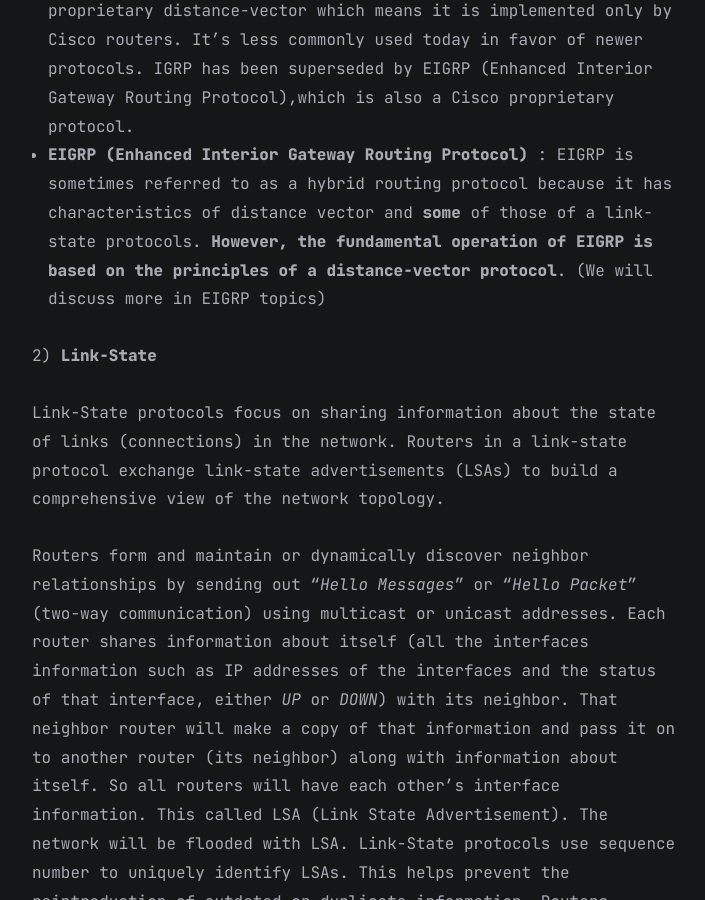
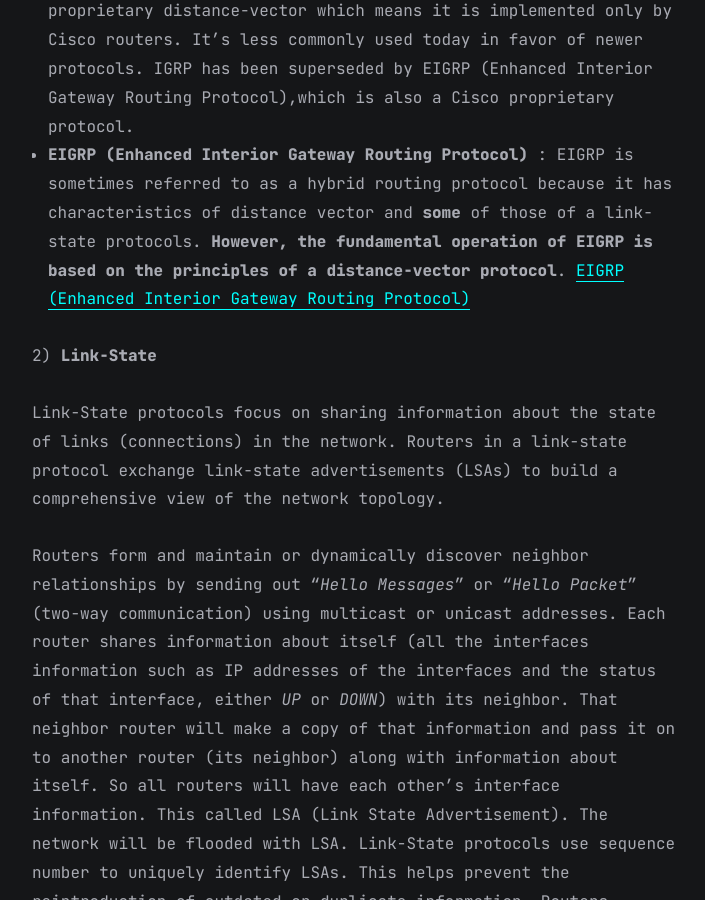
Before and after one commit to faridarif/faridarif.github.io, a Jekyll site: the page built from all_collections/_posts/2023-07-11-routing.md, in a window 1280 px wide and 900 px high, scrolled down 12584 px. Shown: the whole window, without its empty margins (283-988 px from the left). Built offline with Jekyll 4.4.1, drawn with Linux system fonts in a browser that asks for light colours.

Commit message:
Update 2023-07-11-routing.md

```diff
--- a/all_collections/_posts/2023-07-11-routing.md
+++ b/all_collections/_posts/2023-07-11-routing.md
@@ -158,7 +158,7 @@ Distance vector routing protocol as an analogy, similar to a sign board. If we w
 
 - **RIP(Routing Information Protocol)** : RIP is a classic example of a distance-vector protocol. It uses hop count as the metric and employs a maximum hop count limit to prevent routing loops. RIPv2 introduces subnet support and some improvements over the original RIP. It's suitable for small to medium-sized networks.
 - **IGRP (Interior Gateway Routing Protocol)** : IGRP is a Cisco-proprietary distance-vector which means it is implemented only by Cisco routers. It's less commonly used today in favor of newer protocols. IGRP has been superseded by EIGRP (Enhanced Interior Gateway Routing Protocol),which is also a Cisco proprietary protocol.
-- **EIGRP (Enhanced Interior Gateway Routing Protocol)** : EIGRP is sometimes referred to as a hybrid routing protocol because it has characteristics of distance vector and **some** of those of a link-state protocols. **However, the fundamental operation of EIGRP is based on the principles of a distance-vector protocol**. (We will discuss more in EIGRP topics)
+- **EIGRP (Enhanced Interior Gateway Routing Protocol)** : EIGRP is sometimes referred to as a hybrid routing protocol because it has characteristics of distance vector and **some** of those of a link-state protocols. **However, the fundamental operation of EIGRP is based on the principles of a distance-vector protocol**. [EIGRP (Enhanced Interior Gateway Routing Protocol)](https://faridarif.github.io/posts/EIGRP/)
 
 2) **Link-State**
 
```
